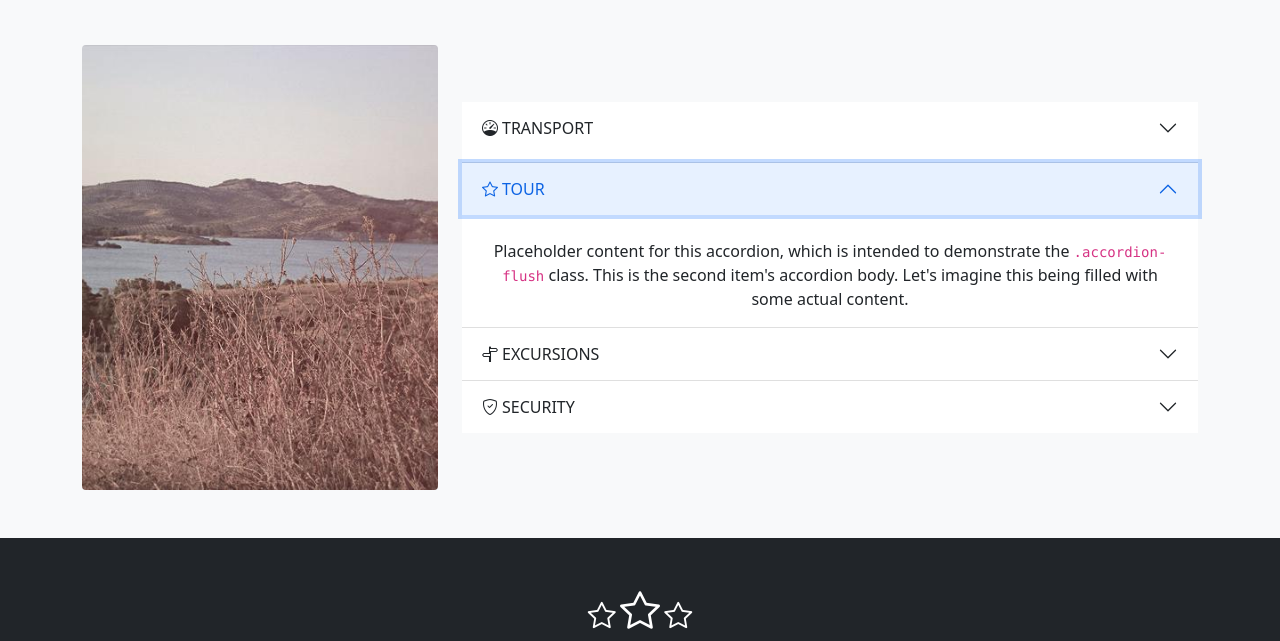
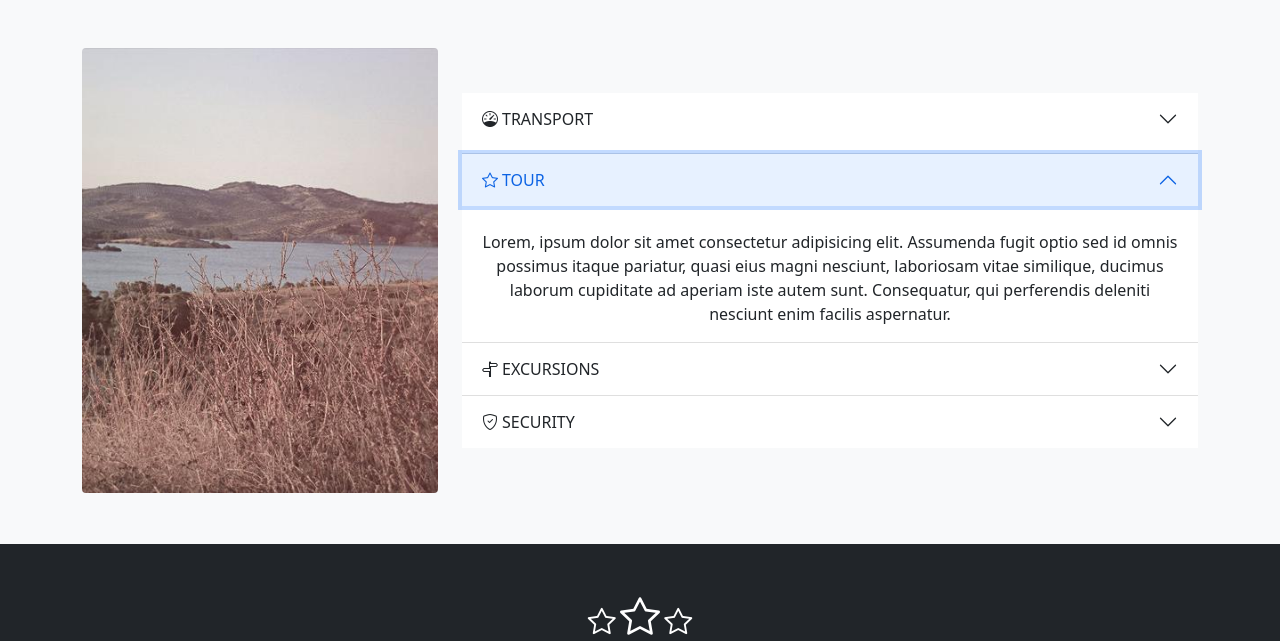
Before and after one commit to juanrex04/leadingpage-bootstrap, a plain HTML site: page index.html in a window 1280 px wide. Both pictures are taken after a click on the button "TOUR". Shown: the part 670-1311 px from the top of the page. Drawn offline with nearby package versions, Linux system fonts and the light colour scheme.

Commit message:
Cambio text en los services

```diff
--- a/index.html
+++ b/index.html
@@ -207,10 +207,12 @@
                   data-bs-parent="#accordionServices"
                 >
                   <div class="accordion-body">
-                    Placeholder content for this accordion, which is intended to
-                    demonstrate the <code>.accordion-flush</code> class. This is
-                    the second item's accordion body. Let's imagine this being
-                    filled with some actual content.
+                    Lorem, ipsum dolor sit amet consectetur adipisicing elit.
+                    Assumenda fugit optio sed id omnis possimus itaque pariatur,
+                    quasi eius magni nesciunt, laboriosam vitae similique,
+                    ducimus laborum cupiditate ad aperiam iste autem sunt.
+                    Consequatur, qui perferendis deleniti nesciunt enim facilis
+                    aspernatur.
                   </div>
                 </div>
               </div>
@@ -235,13 +237,12 @@
                   data-bs-parent="#accordionServices"
                 >
                   <div class="accordion-body">
-                    Placeholder content for this accordion, which is intended to
-                    demonstrate the <code>.accordion-flush</code> class. This is
-                    the third item's accordion body. Nothing more exciting
-                    happening here in terms of content, but just filling up the
-                    space to make it look, at least at first glance, a bit more
-                    representative of how this would look in a real-world
-                    application.
+                    Lorem, ipsum dolor sit amet consectetur adipisicing elit.
+                    Assumenda fugit optio sed id omnis possimus itaque pariatur,
+                    quasi eius magni nesciunt, laboriosam vitae similique,
+                    ducimus laborum cupiditate ad aperiam iste autem sunt.
+                    Consequatur, qui perferendis deleniti nesciunt enim facilis
+                    aspernatur.
                   </div>
                 </div>
               </div>
@@ -266,13 +267,12 @@
                   data-bs-parent="#accordionServices"
                 >
                   <div class="accordion-body">
-                    Placeholder content for this accordion, which is intended to
-                    demonstrate the <code>.accordion-flush</code> class. This is
-                    the third item's accordion body. Nothing more exciting
-                    happening here in terms of content, but just filling up the
-                    space to make it look, at least at first glance, a bit more
-                    representative of how this would look in a real-world
-                    application.
+                    Lorem, ipsum dolor sit amet consectetur adipisicing elit.
+                    Assumenda fugit optio sed id omnis possimus itaque pariatur,
+                    quasi eius magni nesciunt, laboriosam vitae similique,
+                    ducimus laborum cupiditate ad aperiam iste autem sunt.
+                    Consequatur, qui perferendis deleniti nesciunt enim facilis
+                    aspernatur.
                   </div>
                 </div>
               </div>
```
